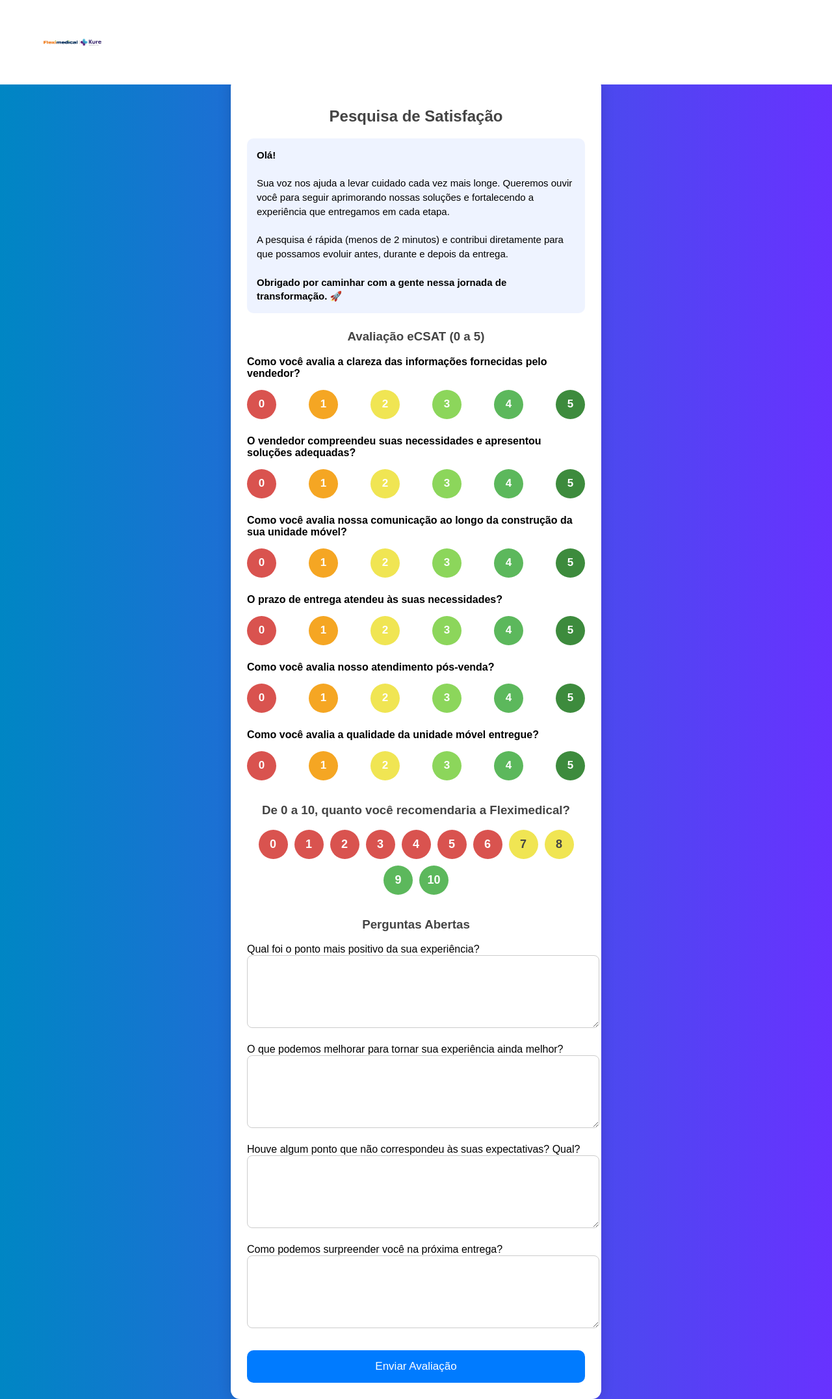
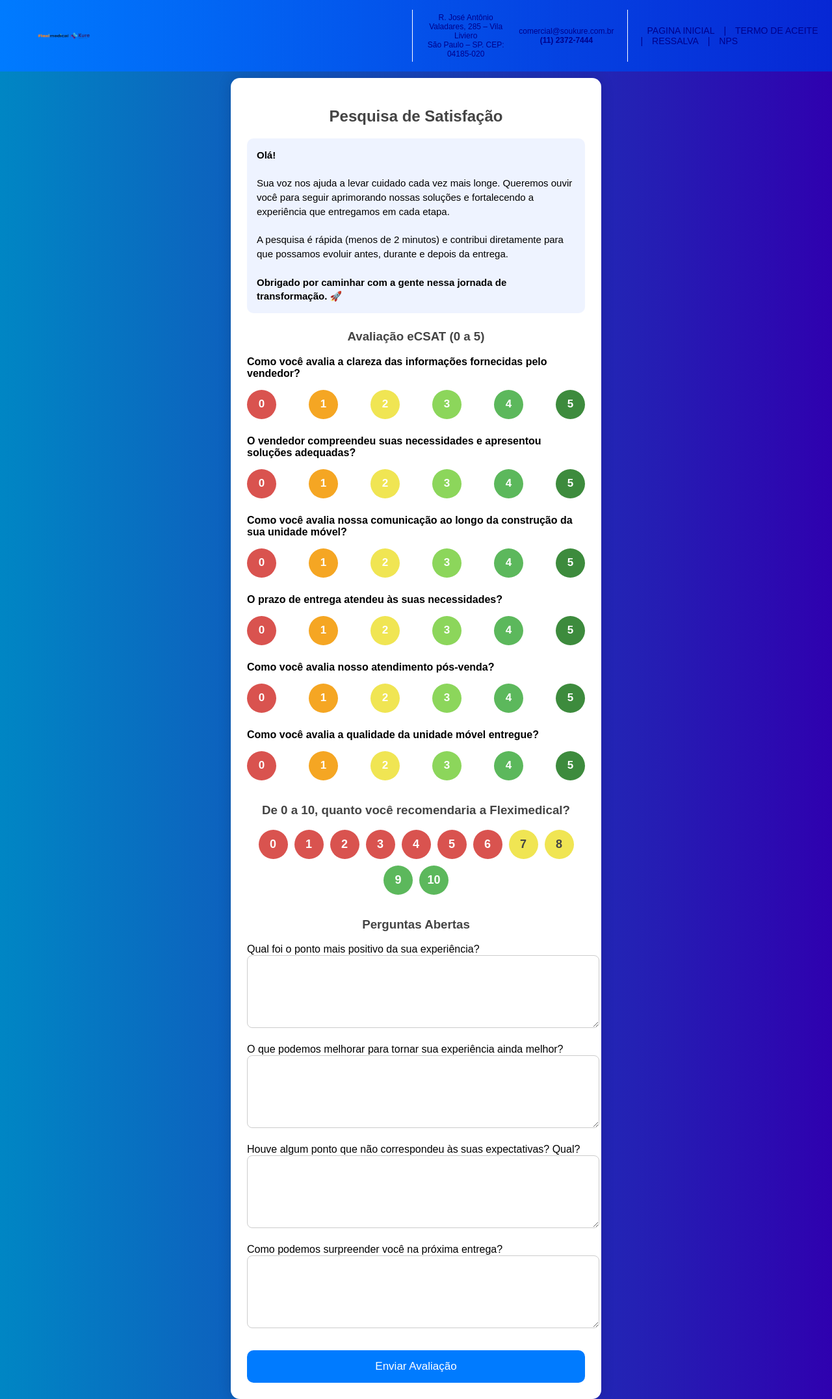
Before and after one commit to HenriqueNunes-2008/Termo_Aceite, a Flask app: page /nps in a window 1280 px wide. Shown: the whole page at 65% size. Run offline with Flask 3, Linux system fonts and the light colour scheme.

Commit message:
Revise NPS evaluation page design and styles
Updated styles and layout for the NPS evaluation page.

```diff
--- a/templates/nps.html
+++ b/templates/nps.html
@@ -10,7 +10,7 @@
 body {
     margin: 0;
     font-family: Arial, sans-serif;
-    background: linear-gradient(to right, #0086c4, #6832ff);
+    background: linear-gradient(to right, #0086c4, #2f01af);
     display: flex;
     justify-content: center;  /* Centraliza horizontalmente */
     align-items: center;      /* Centraliza verticalmente */
@@ -155,17 +155,17 @@ body {
             font-size: 15px;
         }
     }
-.topbar { background: linear-gradient(to right, #ffffff, #ffffff); color: white; padding: 20px; display: flex; flex-direction: row; position: fixed; top: 0; left: 0; width: 100%; z-index: 10; }
+.topbar { background: linear-gradient(to right, #007bff, #0725d3); color: #00008B; padding: 15px; display: flex; flex-direction: row; position: fixed; top: 0; left: 0; width: 100%; z-index: 10; }
 .logo-section { display: flex; align-items: center; padding: 0 20px; border-right: 1px solid white; flex: 2; }
-.logo { height: 90px; }
+.logo { height: 80px; }
 .middle-section { display: flex; justify-content: center; align-items: center; flex: 1; padding: 0 20px; border-right: 1px solid white; text-align: center; }
-.address { font-size: 12px; margin-right: 20px; }
-.contact-info { font-size: 12px; }
-.contact-info a { color: white; text-decoration: none; }
+.address { font-size: 12px; margin-right: 20px; color: #00008B; }
+.contact-info { font-size: 12px; color: #00008B; }
+.contact-info a { color: #00008B; text-decoration: none; }
 .contact-info a:hover { text-decoration: underline; }
 .nav-section { display: flex; justify-content: center; align-items: center; padding: 0 20px; flex: 1; }
-.navigation { font-size: 14px; }
-.navigation a { color: white; text-decoration: none; margin: 0 10px; }
+.navigation { font-size: 14px; color: #00008B; }
+.navigation a { color: #00008B; text-decoration: none; margin: 0 10px; }
 .navigation a:hover { text-decoration: underline; }
 
 </style>
```
